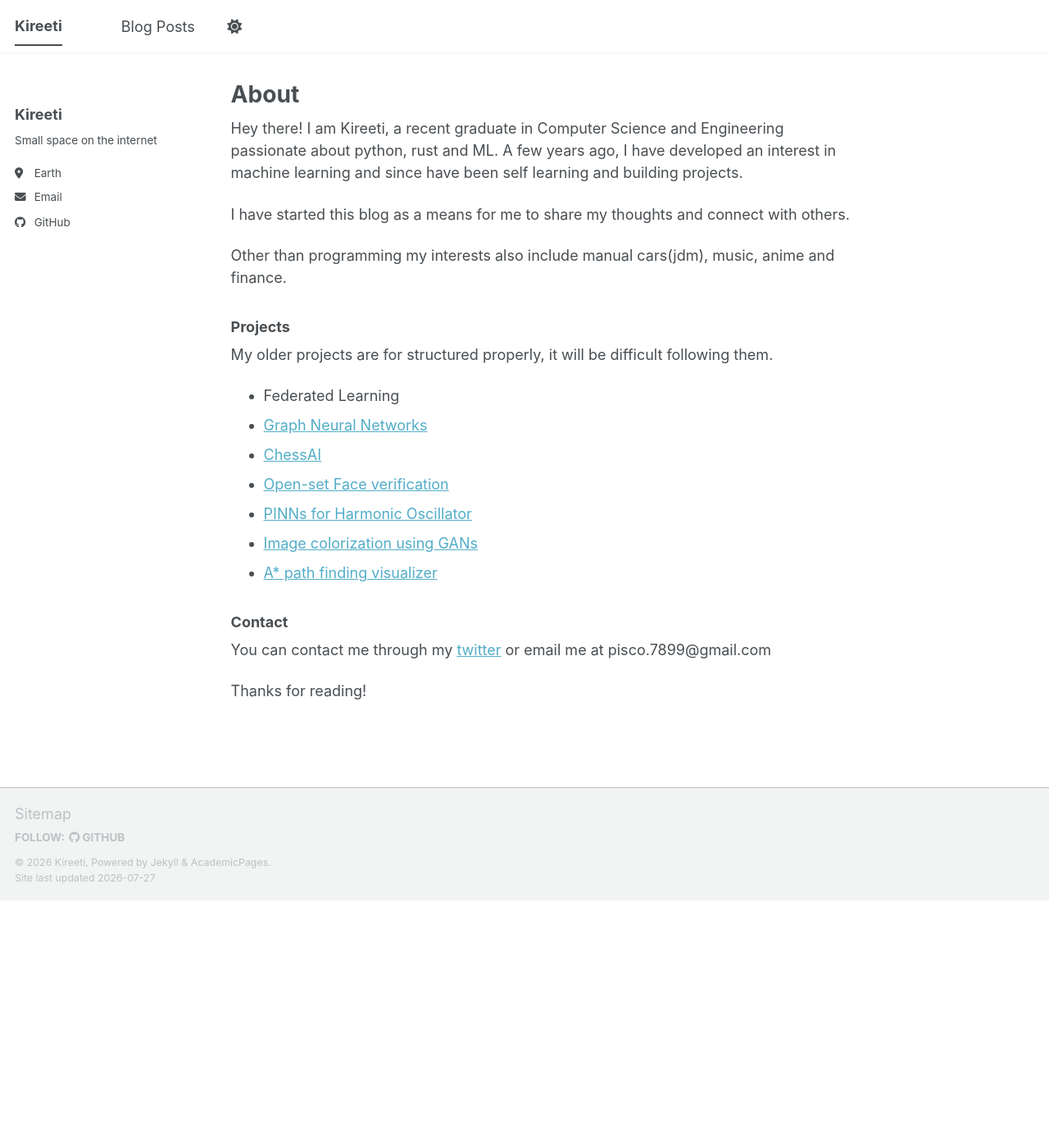
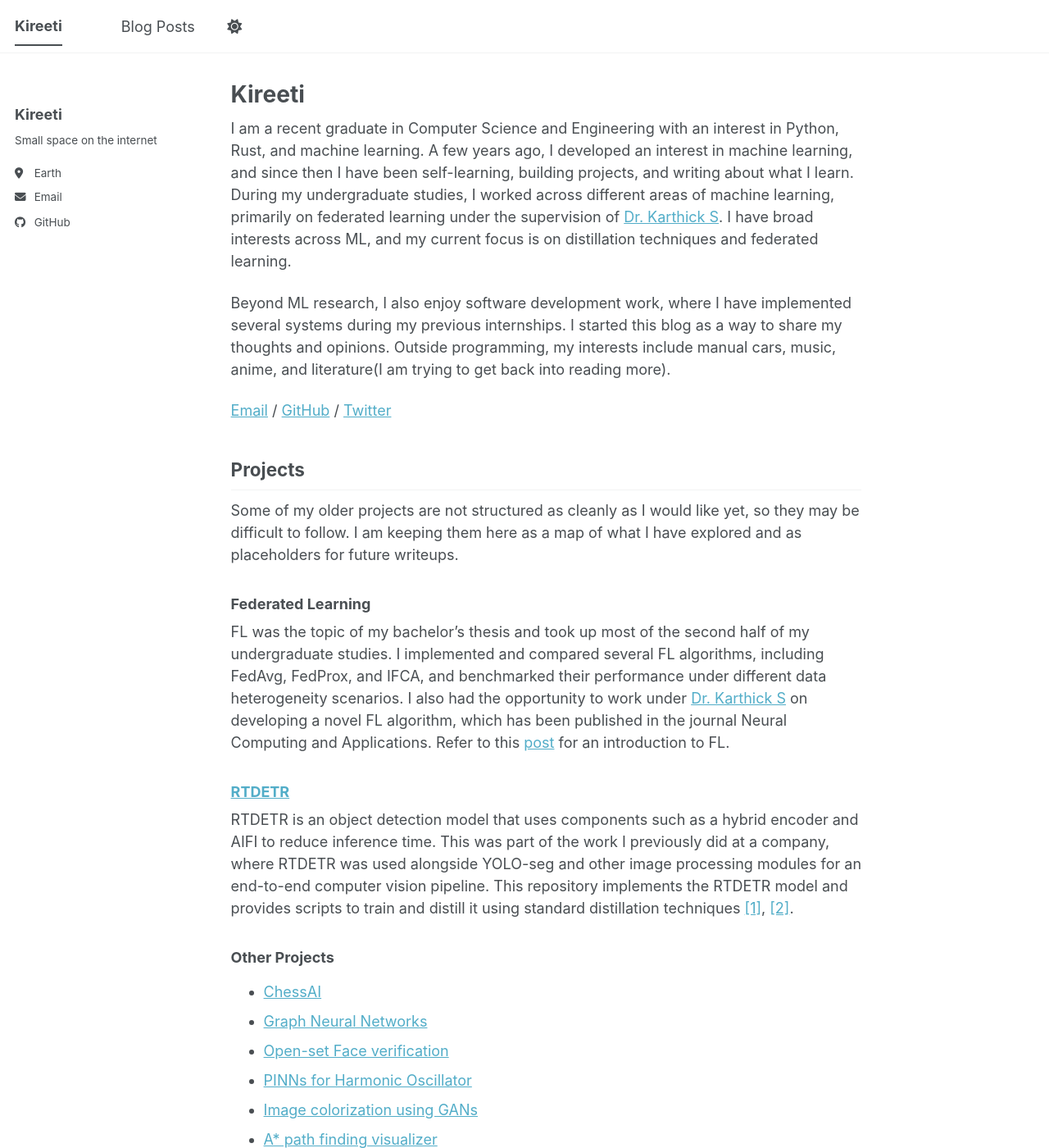
Before and after one commit to kir-7/kir-7.github.io, a Jekyll site: the page built from _pages/about.md, in a window 1280 px wide and 1400 px high. Shown: the whole window at 82% size. Built offline with Jekyll 4.4.1, drawn with Linux system fonts in a browser that asks for light colours; a script bundle is joined from its source files by our own code; library files that are not in the unit come from our copies.

Commit message:
updated readme

```diff
--- a/_pages/about.md
+++ b/_pages/about.md
@@ -1,43 +1,40 @@
 ---
 permalink: /
-title: "About"
+title: "Kireeti"
 author_profile: true
+classes: wide
 redirect_from:
   - /about/
   - /about.html
 ---
 
-Hey there! I am Kireeti, a recent graduate in Computer Science and Engineering passionate about python, rust and ML. A few years ago, I have developed an interest in machine learning and since have been self learning and building projects.
+I am a recent graduate in Computer Science and Engineering with an interest in Python, Rust, and machine learning. A few years ago, I developed an interest in machine learning, and since then I have been self-learning, building projects, and writing about what I learn. During my undergraduate studies, I worked across different areas of machine learning, primarily on federated learning under the supervision of [Dr. Karthick S](https://www.nitt.edu/home/academics/departments/cse/faculty/skarthick/). I have broad interests across ML, and my current focus is on distillation techniques and federated learning.
 
-I have started this blog as a means for me to share my thoughts and connect with others.
+Beyond ML research, I also enjoy software development work, where I have implemented several systems during my previous internships. I started this blog as a way to share my thoughts and opinions. Outside programming, my interests include manual cars, music, anime, and literature(I am trying to get back into reading more).
 
-Other than programming my interests also include manual cars(jdm), music, anime and finance.
+[Email](mailto:pisco.7899@gmail.com) / [GitHub](https://github.com/kir-7) / [Twitter](https://twitter.com/kireeti___)
 
-### Projects
 
-My older projects are for structured properly, it will be difficult following them.
+## Projects
 
-<!-- * [Federated Learning](https://github.com/kir-7/federated-learning) -->
-* Federated Learning
-* [Graph Neural Networks](https://github.com/kir-7/GNNs)
-* [ChessAI](https://github.com/kir-7/chessAI)
-* [Open-set Face verification](https://github.com/kir-7/Openset-Face-Verification)
-* [PINNs for Harmonic Oscillator](https://github.com/kir-7/HarmonicOscillator)
-* [Image colorization using GANs](https://github.com/kir-7/Image-Colorization)
-* [A* path finding visualizer](https://github.com/kir-7/A_star-pathfinding)
+Some of my older projects are not structured as cleanly as I would like yet, so they may be difficult to follow. I am keeping them here as a map of what I have explored and as placeholders for future writeups.
 
-<!-- ### Resume
+### Federated Learning
 
-<div style="width: 100%; height: 100vh; min-height: 600px;">
-  <object data="/assets/Resume_latest.pdf" type="application/pdf" width="100%" height="100%" style="display: block;">
-    <p>Your browser doesn't support PDF viewing. <a href="/assets/Resume_latest.pdf">Download the PDF</a> instead.</p>
-  </object>
-</div> -->
-<!-- <img src="{{ "/assets/Resume.jpg" | prepend: site.baseurl | prepend: site.url}}" alt="Untitled" /> -->
-<!-- <a href="{{ "/assets/Resume.jpg" | prepend: site.baseurl | prepend: site.url}}" download="Resume_Kireeti">Download</a> -->
+FL was the topic of my bachelor's thesis and took up most of the second half of my undergraduate studies. I implemented and compared several FL algorithms, including FedAvg, FedProx, and IFCA, and benchmarked their performance under different data heterogeneity scenarios. I also had the opportunity to work under [Dr. Karthick S](https://www.nitt.edu/home/academics/departments/cse/faculty/skarthick/) on developing a novel FL algorithm, which has been published in the journal Neural Computing and Applications. Refer to this [post](https://kir-7.github.io/About-Federated-Learning/) for an introduction to FL.
 
-### Contact
 
-You can contact me through my [twitter](https://twitter.com/kireeti___) or email me at pisco.7899@gmail.com
+### [RTDETR](https://github.com/kir-7/rtdetr-distillation)
+
+RTDETR is an object detection model that uses components such as a hybrid encoder and AIFI to reduce inference time. This was part of the work I previously did at a company, where RTDETR was used alongside YOLO-seg and other image processing modules for an end-to-end computer vision pipeline. This repository implements the RTDETR model and provides scripts to train and distill it using standard distillation techniques [[1]](https://arxiv.org/abs/1503.02531), [[2]](https://arxiv.org/abs/1412.6550).
+
+### Other Projects
+
+- [ChessAI](https://github.com/kir-7/chessAI)
+- [Graph Neural Networks](https://github.com/kir-7/GNNs)
+- [Open-set Face verification](https://github.com/kir-7/Openset-Face-Verification)
+- [PINNs for Harmonic Oscillator](https://github.com/kir-7/HarmonicOscillator)
+- [Image colorization using GANs](https://github.com/kir-7/Image-Colorization)
+- [A* path finding visualizer](https://github.com/kir-7/A_star-pathfinding)
 
 Thanks for reading!
```
